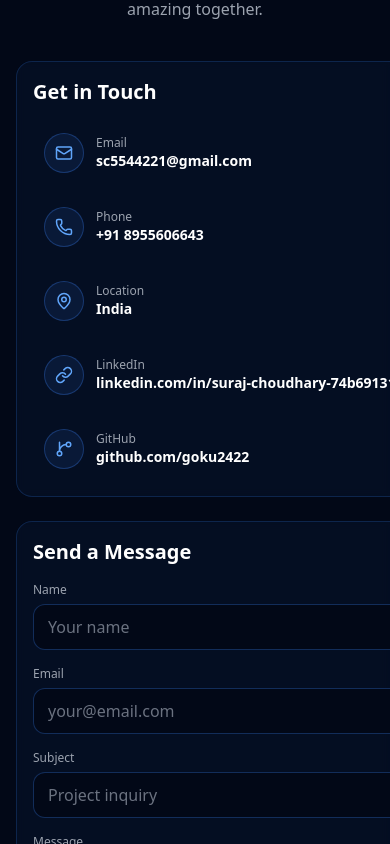
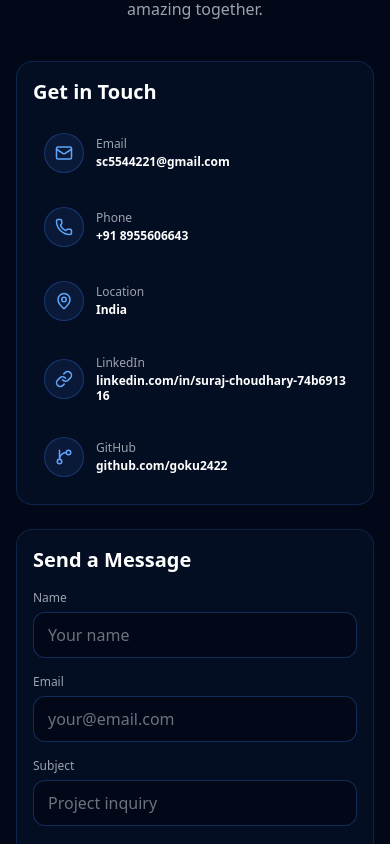
Before and after one commit to goku2422/Portfolio, a React app: page / in a window 390 px wide. Shown: the part 6400-7244 px from the top of the page. Built offline with nearby package versions, Linux system fonts and the light colour scheme; the HTML template or start-up script is replaced by a standard one.

Commit message:
Fix Contact section card and input text clipping on mobile

```diff
--- a/src/components/Contact.jsx
+++ b/src/components/Contact.jsx
@@ -34,25 +34,26 @@ const Contact = () => {
   };
 
   return (
-    <section id="contact" className="py-12 sm:py-20 bg-[#020817] overflow-hidden">
-      <div className="max-w-7xl mx-auto px-4 sm:px-6 lg:px-8">
+    <section id="contact" className="py-12 sm:py-20 bg-[#020817] overflow-hidden w-full max-w-full">
+      <div className="max-w-7xl mx-auto px-4 sm:px-6 lg:px-8 w-full max-w-full">
         <SectionTitle
           title="Let's Work Together"
           subtitle="Have a project in mind? Let's build something amazing together."
         />
 
-        <div className="grid lg:grid-cols-2 gap-6 sm:gap-8 lg:gap-12">
+        <div className="grid lg:grid-cols-2 gap-6 sm:gap-8 lg:gap-12 w-full max-w-full">
           {/* Left Side - Contact Information */}
           <motion.div
             initial={{ opacity: 0, y: 30 }}
             whileInView={{ opacity: 1, y: 0 }}
             viewport={{ once: true }}
             transition={{ duration: 0.6 }}
+            className="w-full min-w-0"
           >
-            <div className="bg-blue-500/5 border border-blue-500/20 rounded-2xl p-4 sm:p-6 md:p-8 backdrop-blur-sm h-full flex flex-col justify-between">
+            <div className="bg-blue-500/5 border border-blue-500/20 rounded-2xl p-4 sm:p-6 md:p-8 backdrop-blur-sm h-full flex flex-col justify-between w-full min-w-0 overflow-hidden box-border">
               <div>
                 <h3 className="text-xl sm:text-2xl font-bold text-white mb-4 sm:mb-6">Get in Touch</h3>
-                <div className="space-y-3 sm:space-y-4">
+                <div className="space-y-3 sm:space-y-4 w-full min-w-0">
                   {contactInfo.map((item, index) => (
                     <motion.a
                       key={index}
@@ -60,14 +61,14 @@ const Contact = () => {
                       target={item.href !== '#' ? '_blank' : undefined}
                       rel={item.href !== '#' ? 'noopener noreferrer' : undefined}
                       whileHover={{ x: 5 }}
-                      className="flex items-center space-x-3 sm:space-x-4 p-2.5 sm:p-3 rounded-xl hover:bg-blue-500/10 transition-all duration-300 group overflow-hidden border border-transparent hover:border-blue-500/20"
+                      className="flex items-center space-x-3 sm:space-x-4 p-2.5 sm:p-3 rounded-xl hover:bg-blue-500/10 transition-all duration-300 group overflow-hidden border border-transparent hover:border-blue-500/20 w-full min-w-0 box-border"
                     >
                       <div className="p-2.5 sm:p-3 rounded-full bg-blue-500/10 border border-blue-500/30 group-hover:border-blue-500/50 transition-colors shrink-0">
                         <item.icon size={18} className="text-blue-400" />
                       </div>
-                      <div className="min-w-0 flex-1">
+                      <div className="min-w-0 flex-1 overflow-hidden">
                         <p className="text-gray-400 text-xs sm:text-sm font-medium">{item.label}</p>
-                        <p className="text-white font-semibold text-sm sm:text-base truncate">{item.value}</p>
+                        <p className="text-white font-semibold text-xs sm:text-sm md:text-base break-all sm:truncate leading-tight mt-0.5">{item.value}</p>
                       </div>
                     </motion.a>
                   ))}
@@ -82,14 +83,15 @@ const Contact = () => {
             whileInView={{ opacity: 1, y: 0 }}
             viewport={{ once: true }}
             transition={{ duration: 0.6, delay: 0.2 }}
+            className="w-full min-w-0"
           >
-            <form onSubmit={handleSubmit} className="bg-blue-500/5 border border-blue-500/20 rounded-2xl p-4 sm:p-6 md:p-8 backdrop-blur-sm">
+            <form onSubmit={handleSubmit} className="bg-blue-500/5 border border-blue-500/20 rounded-2xl p-4 sm:p-6 md:p-8 backdrop-blur-sm w-full min-w-0 overflow-hidden box-border">
               <h3 className="text-xl sm:text-2xl font-bold text-white mb-4 sm:mb-6">Send a Message</h3>
-              <div className="space-y-4 sm:space-y-5">
+              <div className="space-y-4 sm:space-y-5 w-full min-w-0">
 
                 {/* Responsive 2-column layout for Name & Email on sm+ screens */}
-                <div className="grid grid-cols-1 sm:grid-cols-2 gap-4">
-                  <div>
+                <div className="grid grid-cols-1 sm:grid-cols-2 gap-4 w-full min-w-0">
+                  <div className="w-full min-w-0">
                     <label htmlFor="name" className="block text-gray-400 text-xs sm:text-sm font-medium mb-1.5">
                       Name
                     </label>
@@ -100,12 +102,12 @@ const Contact = () => {
                       value={formData.name}
                       onChange={handleChange}
                       required
-                      className="w-full px-3.5 py-2.5 sm:px-4 sm:py-3 bg-[#020817] dark:bg-[#020817] border border-blue-500/30 rounded-xl text-white placeholder-gray-500 text-base focus:outline-none focus:border-blue-500 focus:ring-1 focus:ring-blue-500 transition-all duration-300"
+                      className="w-full min-w-0 box-border px-3.5 py-2.5 sm:px-4 sm:py-3 bg-[#020817] dark:bg-[#020817] border border-blue-500/30 rounded-xl text-white placeholder-gray-500 text-base focus:outline-none focus:border-blue-500 focus:ring-1 focus:ring-blue-500 transition-all duration-300"
                       placeholder="Your name"
                     />
                   </div>
 
-                  <div>
+                  <div className="w-full min-w-0">
                     <label htmlFor="email" className="block text-gray-400 text-xs sm:text-sm font-medium mb-1.5">
                       Email
                     </label>
@@ -116,13 +118,13 @@ const Contact = () => {
                       value={formData.email}
                       onChange={handleChange}
                       required
-                      className="w-full px-3.5 py-2.5 sm:px-4 sm:py-3 bg-[#020817] dark:bg-[#020817] border border-blue-500/30 rounded-xl text-white placeholder-gray-500 text-base focus:outline-none focus:border-blue-500 focus:ring-1 focus:ring-blue-500 transition-all duration-300"
+                      className="w-full min-w-0 box-border px-3.5 py-2.5 sm:px-4 sm:py-3 bg-[#020817] dark:bg-[#020817] border border-blue-500/30 rounded-xl text-white placeholder-gray-500 text-base focus:outline-none focus:border-blue-500 focus:ring-1 focus:ring-blue-500 transition-all duration-300"
                       placeholder="your@email.com"
                     />
                   </div>
                 </div>
 
-                <div>
+                <div className="w-full min-w-0">
                   <label htmlFor="subject" className="block text-gray-400 text-xs sm:text-sm font-medium mb-1.5">
                     Subject
                   </label>
@@ -133,12 +135,12 @@ const Contact = () => {
                     value={formData.subject}
                     onChange={handleChange}
                     required
-                    className="w-full px-3.5 py-2.5 sm:px-4 sm:py-3 bg-[#020817] dark:bg-[#020817] border border-blue-500/30 rounded-xl text-white placeholder-gray-500 text-base focus:outline-none focus:border-blue-500 focus:ring-1 focus:ring-blue-500 transition-all duration-300"
+                    className="w-full min-w-0 box-border px-3.5 py-2.5 sm:px-4 sm:py-3 bg-[#020817] dark:bg-[#020817] border border-blue-500/30 rounded-xl text-white placeholder-gray-500 text-base focus:outline-none focus:border-blue-500 focus:ring-1 focus:ring-blue-500 transition-all duration-300"
                     placeholder="Project inquiry"
                   />
                 </div>
 
-                <div>
+                <div className="w-full min-w-0">
                   <label htmlFor="message" className="block text-gray-400 text-xs sm:text-sm font-medium mb-1.5">
                     Message
                   </label>
@@ -149,7 +151,7 @@ const Contact = () => {
                     onChange={handleChange}
                     required
                     rows={4}
-                    className="w-full px-3.5 py-2.5 sm:px-4 sm:py-3 bg-[#020817] dark:bg-[#020817] border border-blue-500/30 rounded-xl text-white placeholder-gray-500 text-base focus:outline-none focus:border-blue-500 focus:ring-1 focus:ring-blue-500 transition-all duration-300 resize-none"
+                    className="w-full min-w-0 box-border px-3.5 py-2.5 sm:px-4 sm:py-3 bg-[#020817] dark:bg-[#020817] border border-blue-500/30 rounded-xl text-white placeholder-gray-500 text-base focus:outline-none focus:border-blue-500 focus:ring-1 focus:ring-blue-500 transition-all duration-300 resize-none"
                     placeholder="Tell me about your project..."
                   />
                 </div>
```
